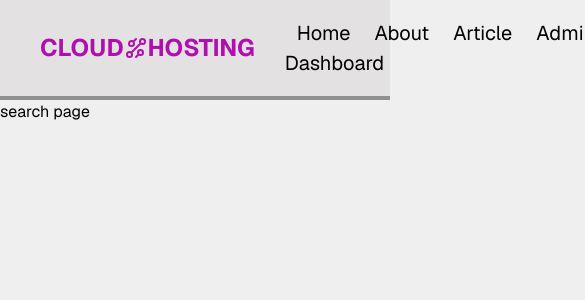
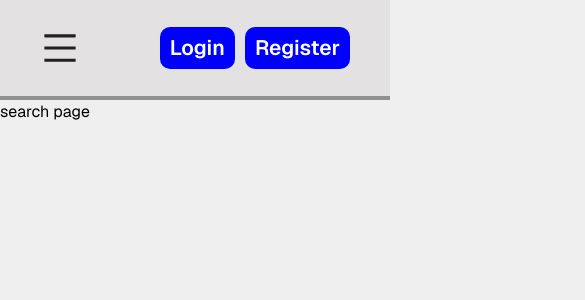
Before and after one commit to Mohammed-Boukhari/cloud-hosting-project, a Next.js app in the folder frontend/: page /articles/search in a window 390 px wide. Shown: the top 300 px of the page, 585 px wide, since content can reach past the window. Built offline with nearby package versions, Linux system fonts and the light colour scheme.

Commit message:
Server Component and Client Component 1v

```diff
--- a/frontend/src/components/common/Header/NavBar.tsx
+++ b/frontend/src/components/common/Header/NavBar.tsx
@@ -4,38 +4,93 @@
  * @description Nav-Bar components for the Header
  */
 
+/* client component */
+"use client";
+
 // node_modules
 import Link from "next/link";
+import { useState } from "react";
 
 // icon
 import { GrTechnology } from "react-icons/gr";
+import { AiOutlineMenu } from "react-icons/ai";
+import { IoMdClose } from "react-icons/io";
 
 const NavBar = () => {
+  const [toggle, setToggle] = useState<boolean>(false);
+
   return (
-         <nav className="navBar" >
+    <nav className="navBar">
       <div>
         <Link className="logo" href="/">
           <span>CLOUD</span>
           <GrTechnology />
           <span>HOSTING</span>
         </Link>
+        <div className="menu">
+          {toggle ? (
+            <IoMdClose
+              onClick={() => {
+                setToggle(!toggle);
+              }}
+            />
+          ) : (
+            <AiOutlineMenu
+              onClick={() => {
+                setToggle(!toggle);
+              }}
+            />
+          )}
         </div>
+      </div>
+
+      <div
+        style={{
+          clipPath: toggle ? "polygon(0 0, 100% 0, 100% 100%, 0 100%)" : "",
+        }}
+        className="navLinksWrapper"
+      >
         <ul className="navLinks">
-          <Link className="navLink" href="/">
+          <Link
+            onClick={() => {
+              setToggle(false);
+            }}
+            className="navLink"
+            href="/"
+          >
             Home
           </Link>
-          <Link className="navLink" href="/about">
+          <Link
+            onClick={() => {
+              setToggle(false);
+            }}
+            className="navLink"
+            href="/about"
+          >
             About
           </Link>
-          <Link className="navLink" href="/articles">
+          <Link
+            onClick={() => {
+              setToggle(false);
+            }}
+            className="navLink"
+            href="/articles"
+          >
             Article
           </Link>
-          <Link className="navLink" href="/admin">
+          <Link
+            onClick={() => {
+              setToggle(false);
+            }}
+            className="navLink"
+            href="/admin"
+          >
             Admin Dashboard
           </Link>
         </ul>
+      </div>
     </nav>
   );
-}
+};
 
 export default NavBar;
--- a/frontend/src/components/common/Header/header.css
+++ b/frontend/src/components/common/Header/header.css
@@ -1,8 +1,6 @@
-
 /* =====================================
   style for Header
 ====================================== */
-
 
 .header {
   height: 100px;
@@ -19,14 +17,22 @@
     align-items: center;
     justify-content: space-between;
 
-    div > a.logo {
+    div a.logo {
       display: flex;
       align-items: center;
       font-size: 24px;
       font-weight: bold;
       color: rgb(176, 15, 176);
     }
+    div.menu {
+      font-size: 40px;
+      font-weight: bold;
+      color: #202121;
+      cursor: pointer;
+      display: none;
+    }
 
+    div.navLinksWrapper {
       ul.navLinks {
         margin-left: 30px;
 
@@ -41,11 +47,11 @@
         }
       }
     }
+  }
   div.right {
     display: flex;
     align-items: center;
     gap: 10px;
-
 
     .btn {
       cursor: pointer;
@@ -69,3 +75,42 @@
     }
   }
 }
+
+/* width for display */
+
+@media (max-width: 1080px) {
+  .logo {
+    display: none !important;
+  }
+
+  div.menu {
+    display: block !important;
+  }
+
+  div.navLinksWrapper {
+    position: absolute;
+    left: 0;
+    top: 100%;
+    width: 100%;
+    z-index: 100;
+    background-color: inherit;
+    background-color: rgb(227, 225, 225);
+    /*  */
+    clip-path: polygon(0 0, 100% 0, 100% 0, 0 0);
+    transition: all 0.5s ease-in;
+  }
+  .navLinks {
+    padding-left: 30px;
+    padding-bottom: 10px;
+    margin-left: 0;
+    display: flex;
+    flex-direction: column;
+    align-items: flex-start;
+    justify-content: center;
+
+    .navLink {
+      padding: 0;
+      margin: 12px 0;
+    }
+  }
+}
```
Lines whose indentation alone changed are shown as unchanged.
